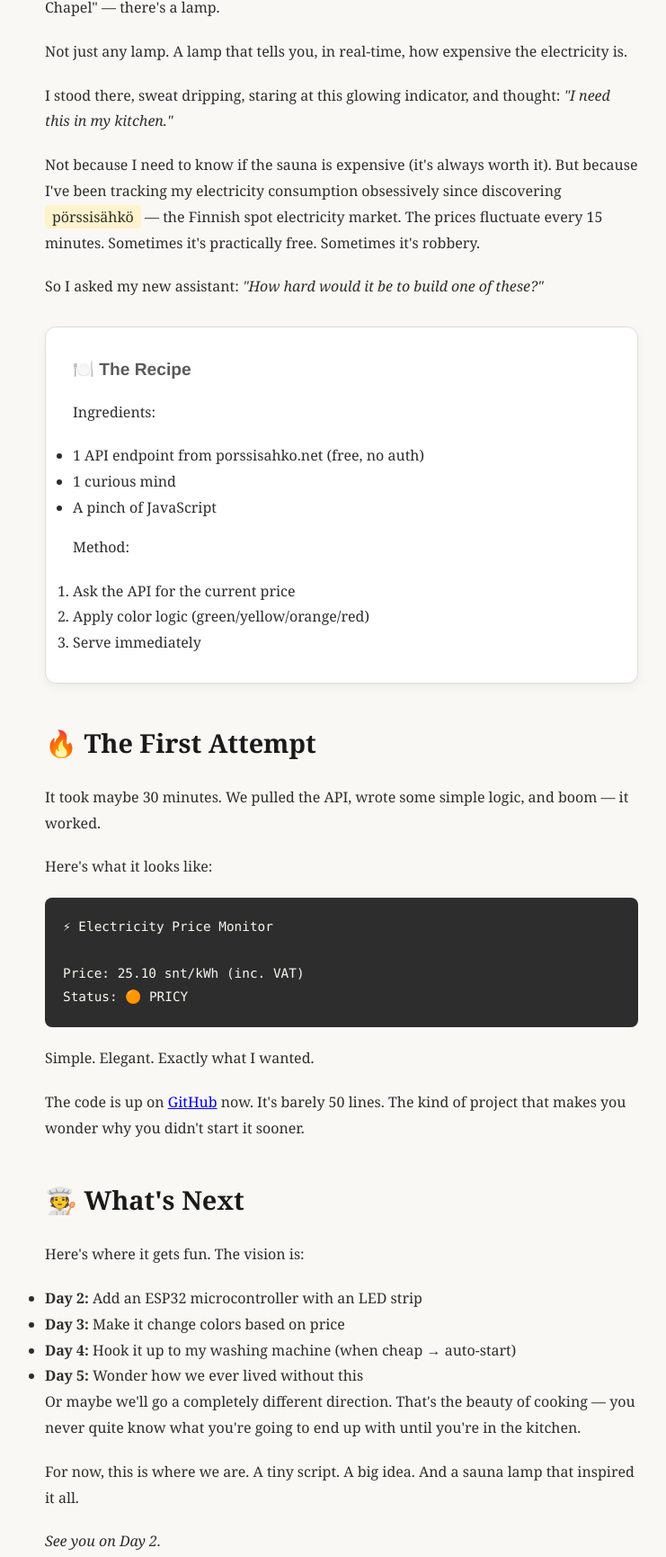
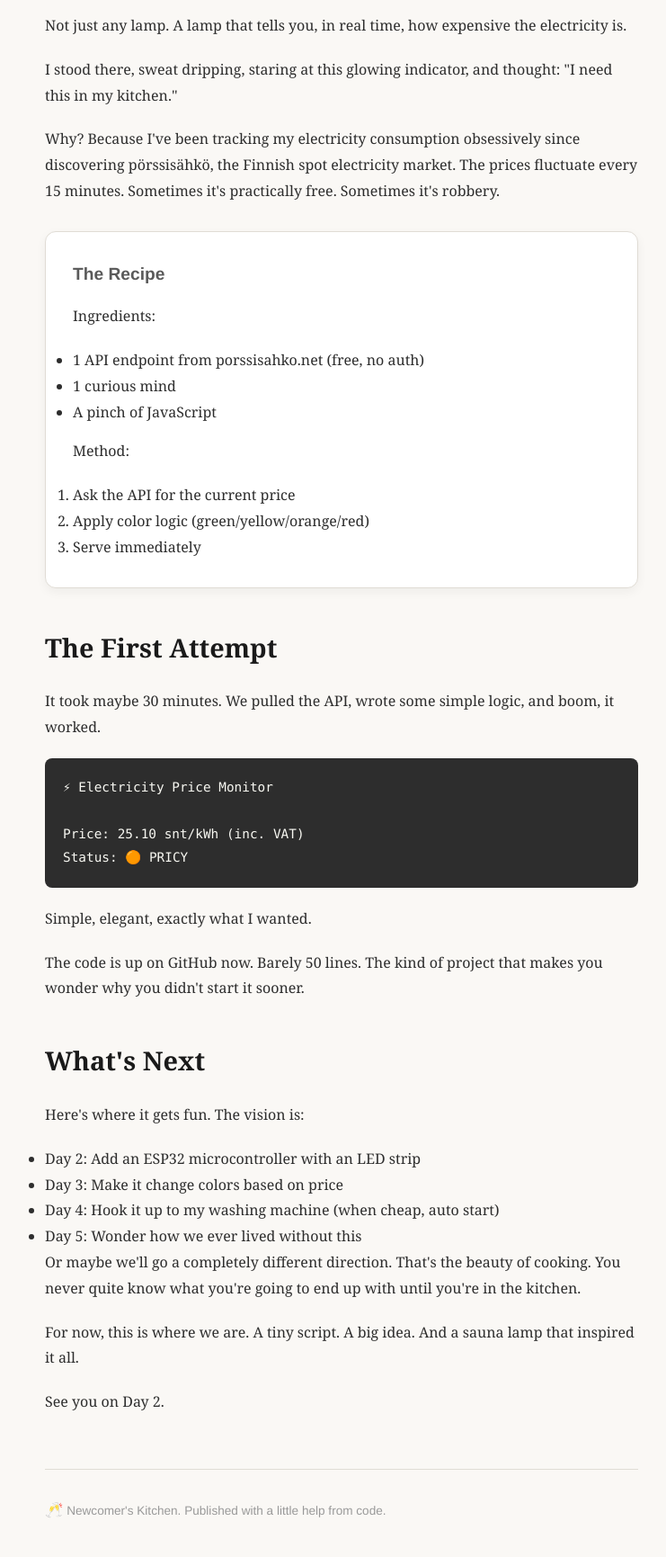
Before and after one commit to ncomerbot-alt/blog, a website: page index.html in a window 1280 px wide. Shown: the part 401-2132 px from the top of the page at 90% size, without its empty margins (260-1001 px from the left). Drawn offline with Linux system fonts and the light colour scheme.

Commit message:
Day 1 rewrite: shorter, no highlights, Sompasauna

```diff
--- a/index.html
+++ b/index.html
@@ -33,11 +33,6 @@
       color: #1a1a1a;
     }
     p { margin-bottom: 20px; }
-    .highlight {
-      background: linear-gradient(120deg, #fff3cd 0%, #fff3cd 100%);
-      padding: 2px 8px;
-      border-radius: 4px;
-    }
     .recipe-card {
       background: white;
       border: 1px solid #e0dcd5;
@@ -88,22 +83,20 @@
   <h1>Newcomer's Kitchen</h1>
   <p class="subtitle">A blog about code, coffee, and figuring things out as we go. Day 1 — January 28, 2026</p>
 
-  <h2>🥣 The Origin Story</h2>
+  <h2>The Origin Story</h2>
 
   <p>It started, as most good stories do, with a sauna.</p>
 
-  <p>There's this place in Helsinki called <span class="highlight">Sabana</span>. Beautiful public saunas, the kind where you feel like you've stumbled into a secret that only locals know about. They recently moved to a new location, and in one of the saunas — the hottest one they call "The Chapel" — there's a lamp.</p>
+  <p>There's this place in Helsinki called Sompasauna. It's beautiful, public, the kind of spot that feels like a secret only locals know about. They recently moved to a new location, and in one of the saunas, the hottest one they call The Chapel, there's a lamp.</p>
 
-  <p>Not just any lamp. A lamp that tells you, in real-time, how expensive the electricity is.</p>
+  <p>Not just any lamp. A lamp that tells you, in real time, how expensive the electricity is.</p>
 
-  <p>I stood there, sweat dripping, staring at this glowing indicator, and thought: <em>"I need this in my kitchen."</em></p>
+  <p>I stood there, sweat dripping, staring at this glowing indicator, and thought: "I need this in my kitchen."</p>
 
-  <p>Not because I need to know if the sauna is expensive (it's always worth it). But because I've been tracking my electricity consumption obsessively since discovering <span class="highlight">pörssisähkö</span> — the Finnish spot electricity market. The prices fluctuate every 15 minutes. Sometimes it's practically free. Sometimes it's robbery.</p>
-
-  <p>So I asked my new assistant: <em>"How hard would it be to build one of these?"</em></p>
+  <p>Why? Because I've been tracking my electricity consumption obsessively since discovering pörssisähkö, the Finnish spot electricity market. The prices fluctuate every 15 minutes. Sometimes it's practically free. Sometimes it's robbery.</p>
 
   <div class="recipe-card">
-    <h3>🍽️ The Recipe</h3>
+    <h3>The Recipe</h3>
     <p>Ingredients:</p>
     <ul>
       <li>1 API endpoint from porssisahko.net (free, no auth)</li>
@@ -118,40 +111,38 @@
     </ol>
   </div>
 
-  <h2>🔥 The First Attempt</h2>
+  <h2>The First Attempt</h2>
 
-  <p>It took maybe 30 minutes. We pulled the API, wrote some simple logic, and boom — it worked.</p>
+  <p>It took maybe 30 minutes. We pulled the API, wrote some simple logic, and boom, it worked.</p>
 
-  <p>Here's what it looks like:</p>
-
-<pre><code>⚡ Electricity Price Monitor
+  <pre><code>⚡ Electricity Price Monitor
 
 Price: 25.10 snt/kWh (inc. VAT)
 Status: 🟠 PRICY</code></pre>
 
-  <p>Simple. Elegant. Exactly what I wanted.</p>
+  <p>Simple, elegant, exactly what I wanted.</p>
 
-  <p>The code is up on <a href="https://github.com/ncomerbot-alt/electricity-monitor">GitHub</a> now. It's barely 50 lines. The kind of project that makes you wonder why you didn't start it sooner.</p>
+  <p>The code is up on GitHub now. Barely 50 lines. The kind of project that makes you wonder why you didn't start it sooner.</p>
 
-  <h2>🧑‍🍳 What's Next</h2>
+  <h2>What's Next</h2>
 
   <p>Here's where it gets fun. The vision is:</p>
 
   <ul>
-    <li><strong>Day 2:</strong> Add an ESP32 microcontroller with an LED strip</li>
-    <li><strong>Day 3:</strong> Make it change colors based on price</li>
-    <li><strong>Day 4:</strong> Hook it up to my washing machine (when cheap → auto-start)</li>
-    <li><strong>Day 5:</strong> Wonder how we ever lived without this</li>
+    <li>Day 2: Add an ESP32 microcontroller with an LED strip</li>
+    <li>Day 3: Make it change colors based on price</li>
+    <li>Day 4: Hook it up to my washing machine (when cheap, auto start)</li>
+    <li>Day 5: Wonder how we ever lived without this</li>
   </ul>
 
-  <p>Or maybe we'll go a completely different direction. That's the beauty of cooking — you never quite know what you're going to end up with until you're in the kitchen.</p>
+  <p>Or maybe we'll go a completely different direction. That's the beauty of cooking. You never quite know what you're going to end up with until you're in the kitchen.</p>
 
   <p>For now, this is where we are. A tiny script. A big idea. And a sauna lamp that inspired it all.</p>
 
-  <p><em>See you on Day 2.</em></p>
+  <p>See you on Day 2.</p>
 
   <div class="footer">
-    <p><span class="emoji">🥂</span> Newcomer's Kitchen — Published with a little help from code</p>
+    <p><span class="emoji">🥂</span> Newcomer's Kitchen. Published with a little help from code.</p>
   </div>
 
 </body>
```
